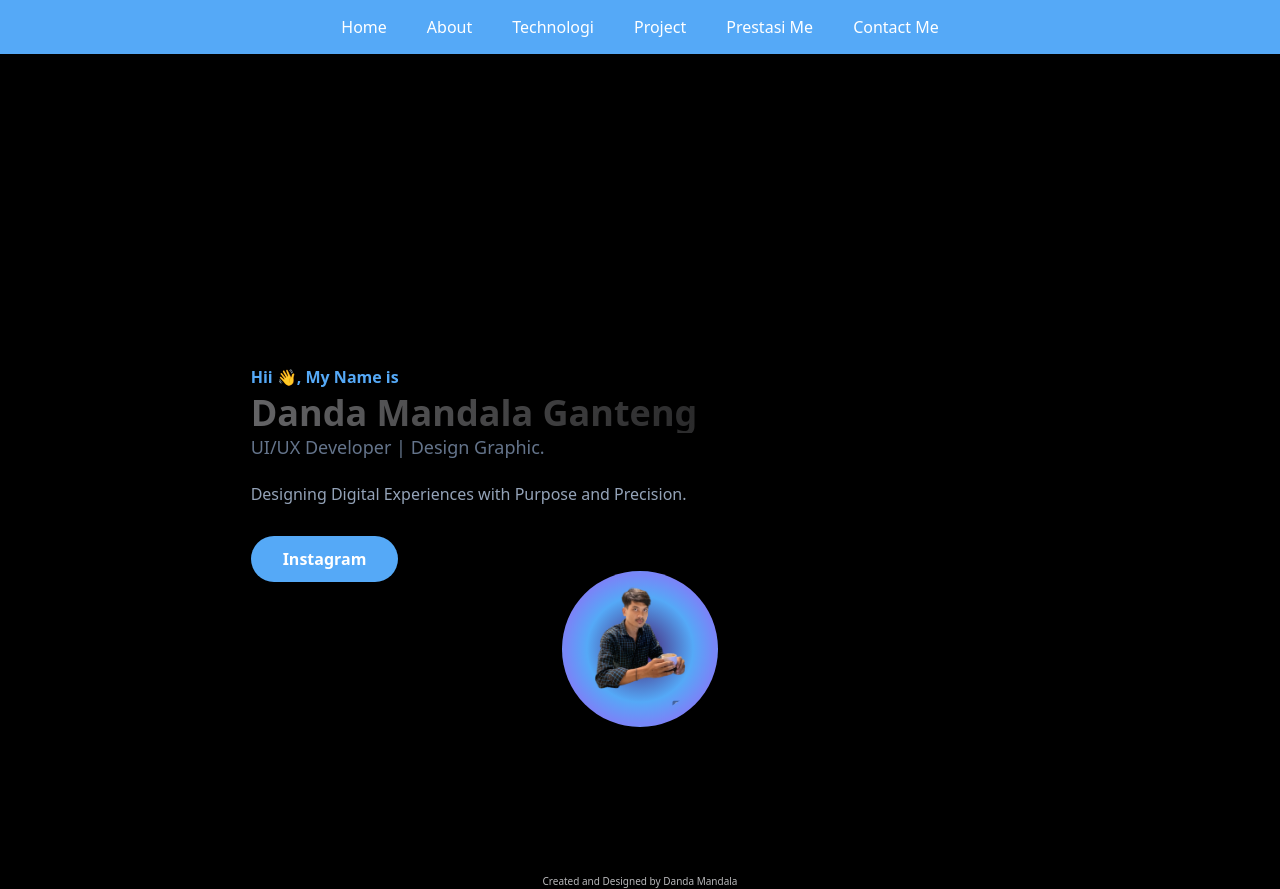
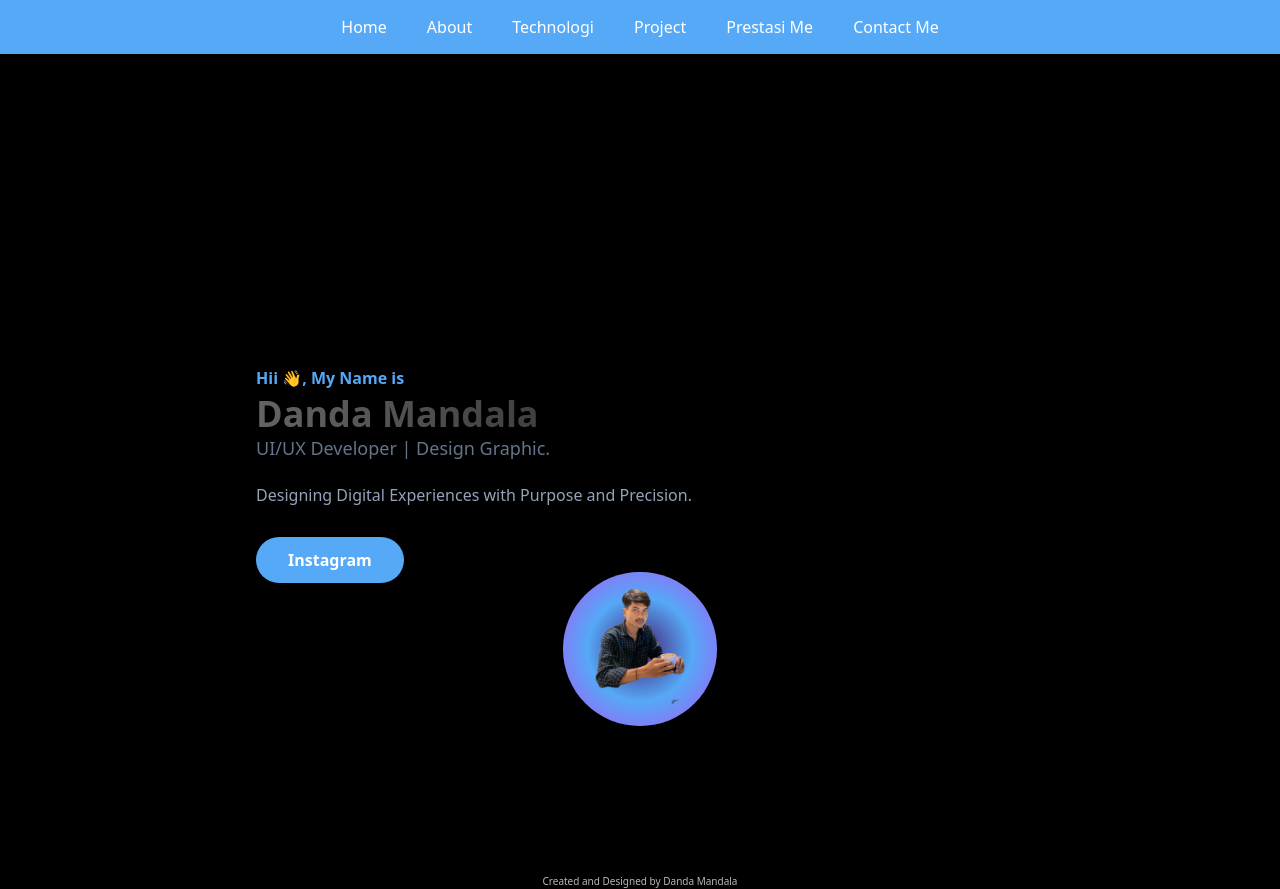
Before and after one commit to Danda-Mandala19/dandamandala.github.io, a website: page index.html in a window 1280 px wide. Drawn offline with nearby package versions, Linux system fonts and the light colour scheme.

Commit message:
Ganteng nya di ilangin

```diff
--- a/index.html
+++ b/index.html
@@ -117,7 +117,7 @@
           <h1 class="text-base font-semibold text-primary">
             Hii 👋, My Name is
             <span class="block font-bold text-dark text-4xl mt-1 rr"
-              >Danda Mandala Ganteng</span
+              >Danda Mandala</span
             >
           </h1>
           <h2 class="font-medium text-slate-500 text-lg mb-5">
```
